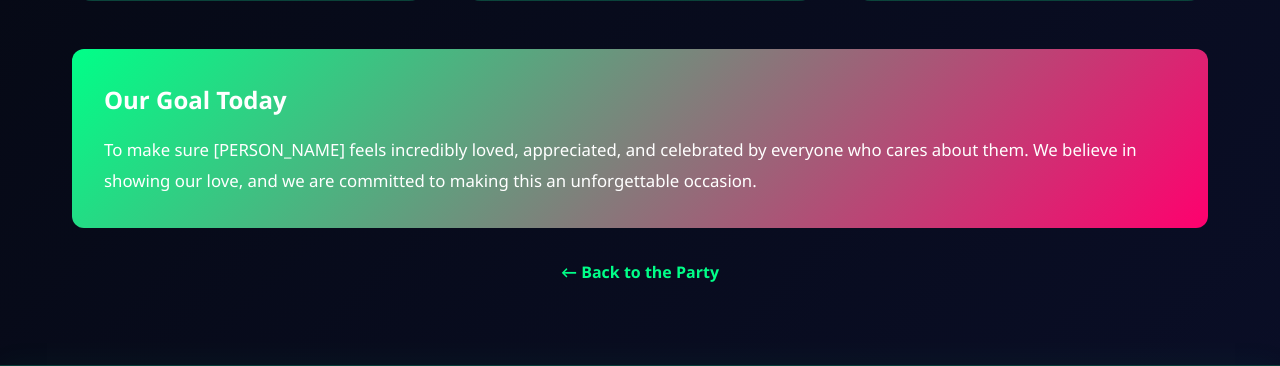
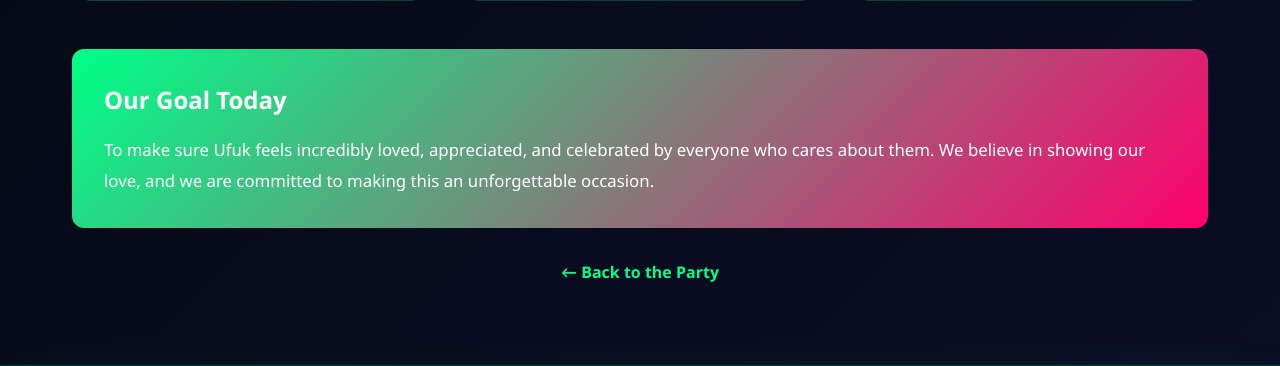
Before and after one commit to annikam873/Mitttest, a Flask app: page /om in a window 1280 px wide. Shown: the part 627-993 px from the top of the page. Run offline with Flask 3, Linux system fonts and the light colour scheme.

Commit message:
Update about.html

```diff
--- a/app/presentation/templates/about.html
+++ b/app/presentation/templates/about.html
@@ -27,7 +27,7 @@
 
 <div style="margin-top: 3rem; padding: 2rem; background: linear-gradient(135deg, var(--primary) 0%, var(--secondary) 100%); color: white; border-radius: 0.75rem;">
 <h2 style="margin-bottom: 1rem; font-size: 1.5rem;">Our Goal Today</h2>
-<p style="font-size: 1.05rem; line-height: 1.8;">To make sure [PERSON_NAME] feels incredibly loved, appreciated, and celebrated by everyone who cares about them. We believe in showing our love, and we are committed to making this an unforgettable occasion.</p>
+<p style="font-size: 1.05rem; line-height: 1.8;">To make sure Ufuk feels incredibly loved, appreciated, and celebrated by everyone who cares about them. We believe in showing our love, and we are committed to making this an unforgettable occasion.</p>
 </div>
 
 <p style="margin-top: 2rem; text-align: center; color: var(--text-light);"> <a href="{{ url_for('public.index') }}" style="color: var(--primary); text-decoration: none; font-weight: 600;">&larr; Back to the Party</a> </p> </div> </section> {% endblock %}
```
